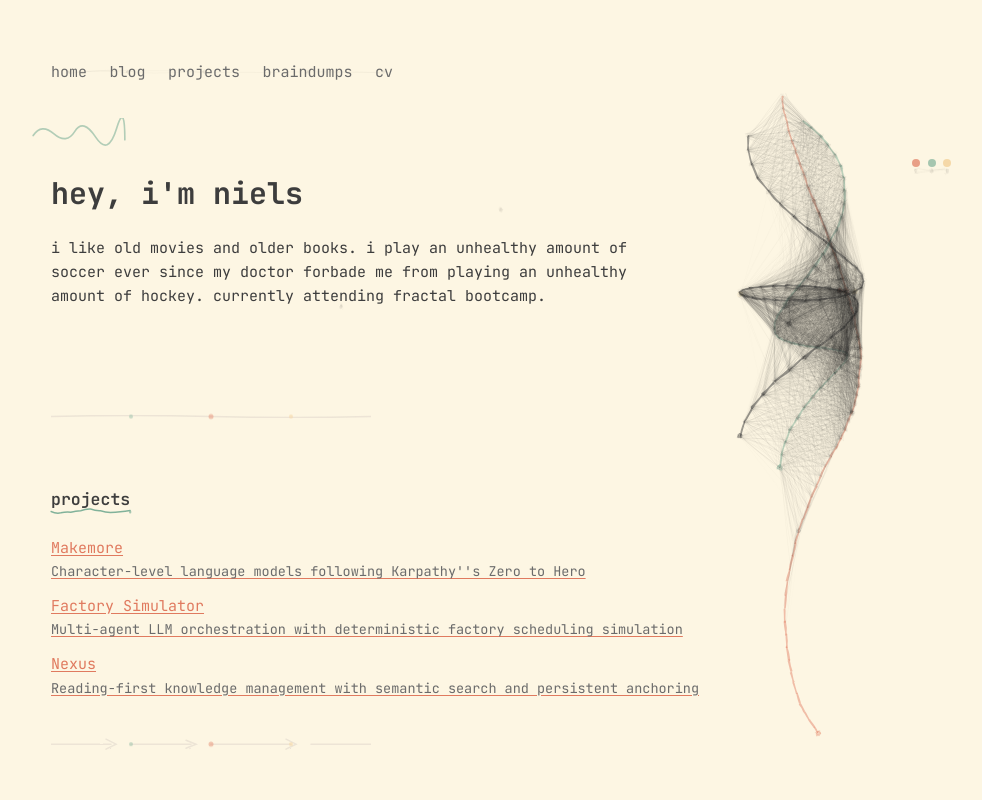
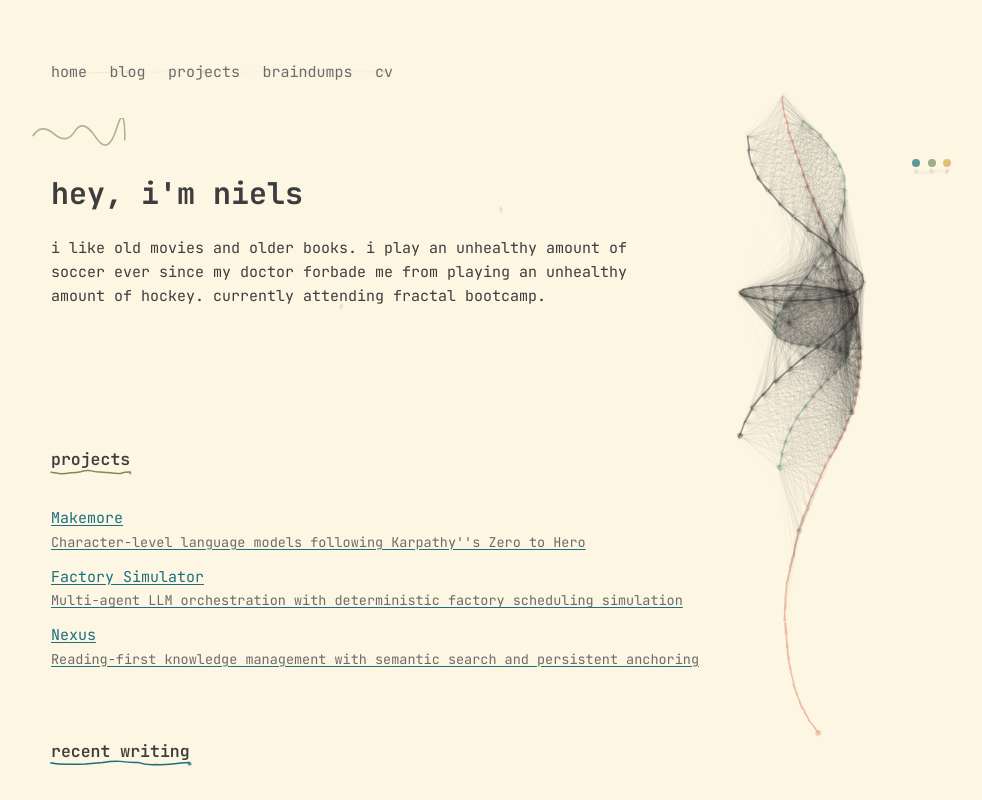
Before and after one commit to NielsdaWheelz/niels-lab, a Next.js app in the folder frontend/: page / in a window 1280 px wide. Shown: the top 800 px of the page, without its empty margins (139-1121 px from the left). Built offline with nearby package versions, Linux system fonts and the light colour scheme.

Commit message:
Change color theme

```diff
--- a/frontend/src/app/globals.css
+++ b/frontend/src/app/globals.css
@@ -5,9 +5,9 @@
   --color-bg-alt: #FAF3E0;
   --color-text: #3D3D3D;
   --color-text-muted: #6B6B6B;
-  --color-terracotta: #E07A5F;
-  --color-sage: #81B29A;
-  --color-gold: #F2CC8F;
+  --color-terracotta: #1A7080;  /* deep teal - primary accent */
+  --color-sage: #7A8B5C;        /* olive green */
+  --color-gold: #D4A84A;        /* ochre/mustard */
   --color-border: #E5DDD0;
 }
 
@@ -64,6 +64,19 @@ h1, h2, h3, h4, h5, h6 {
   font-size: inherit;
   margin: 1.5em 0 0.5em 0;
   color: var(--color-text);
+}
+
+/* section headings on homepage need more space */
+.draw-heading {
+  margin-top: 2.5rem;
+  margin-bottom: 1rem;
+}
+
+@media (min-width: 640px) {
+  .draw-heading {
+    margin-top: 3.5rem;
+    margin-bottom: 1.25rem;
+  }
 }
 
 h1 {
--- a/frontend/src/app/page.tsx
+++ b/frontend/src/app/page.tsx
@@ -1,7 +1,6 @@
 import { BlogPosts } from '@/app/components/posts'
 import { ProjectsList } from '@/app/components/projects'
 import { Hero } from '@/app/components/Hero'
-import { SketchDivider } from '@/app/components/SketchDivider'
 import { DrawHeading } from '@/app/components/DrawHeading'
 
 export default function Page() {
@@ -9,14 +8,10 @@ export default function Page() {
     <section>
       <Hero />
 
-      <SketchDivider variant="minimal" delay={2000} />
-
       <DrawHeading as="h2" underlineColor="sage" delay={2200}>
         projects
       </DrawHeading>
       <ProjectsList limit={3} />
-
-      <SketchDivider variant="neural" delay={300} />
 
       <DrawHeading as="h2" underlineColor="terracotta" delay={500}>
         recent writing
```
